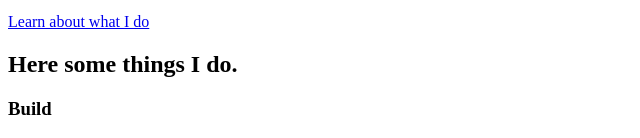
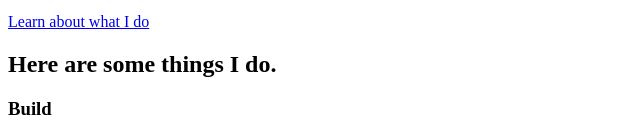
Before and after one commit to abhinavgautam/abhinavgautam.github.io, a plain HTML site: page index.html in a window 1280 px wide. Shown: the part 504-642 px from the top of the page, without its empty margins (0-640 px from the left). Drawn offline with Linux system fonts and the light colour scheme; a script that the page names is missing; some icons are missing.

Commit message:
Edited index and CNAME

```diff
--- a/index.html
+++ b/index.html
@@ -56,7 +56,7 @@
 			<div class="wrapper style2">
 				<article id="work">
 					<header>
-						<h2>Here some things I do.</h2>
+						<h2>Here are some things I do.</h2>
 					</header>
 					<div class="container">
 						<div class="row">
@@ -71,7 +71,8 @@
 								<section class="box style1">
 									<span class="icon featured fa-camera-retro"></span>
 									<h3>Photography</h3>
-									<p>I take photos. A lot of them.</p>
+									<p>I take photos.
+									A lot of them.</p>
 								</section>
 							</div>
 							<div class="4u">
```
Also changed, not shown: 2 other files.
